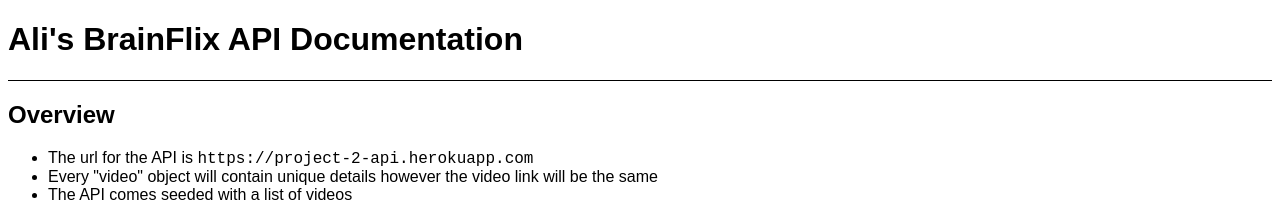
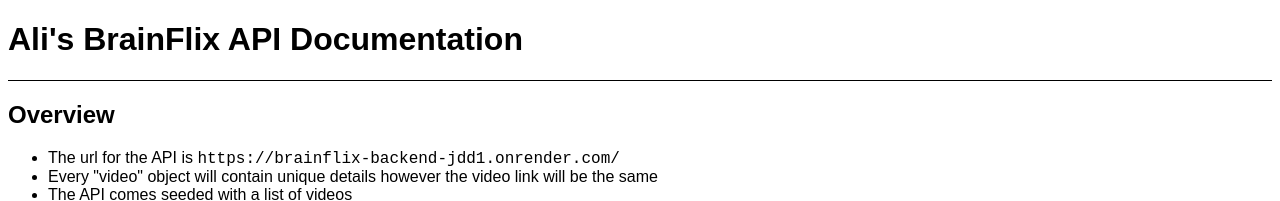
Before and after one commit to AlirezaAnzali/Brainflix-api, a website: page public/index.html in a window 1280 px wide. Shown: the top 201 px of the page. Drawn offline with Linux system fonts and the light colour scheme.

Commit message:
add new deploy url

```diff
--- a/public/index.html
+++ b/public/index.html
@@ -38,7 +38,7 @@
       <ul>
         <li>
           The url for the API is
-          <code>https://project-2-api.herokuapp.com</code>
+          <code>https://brainflix-backend-jdd1.onrender.com/</code>
         </li>
         <li>
           Every "video" object will contain unique details however the video
```
